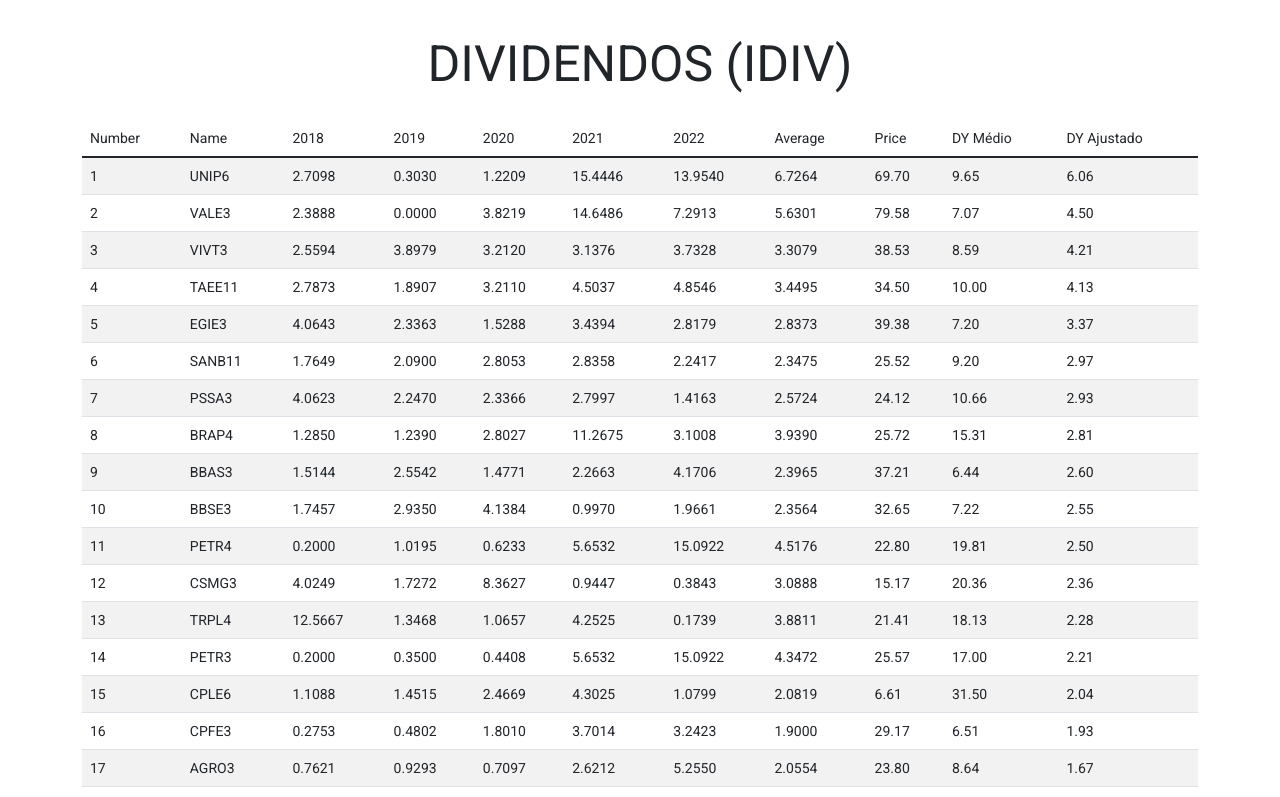
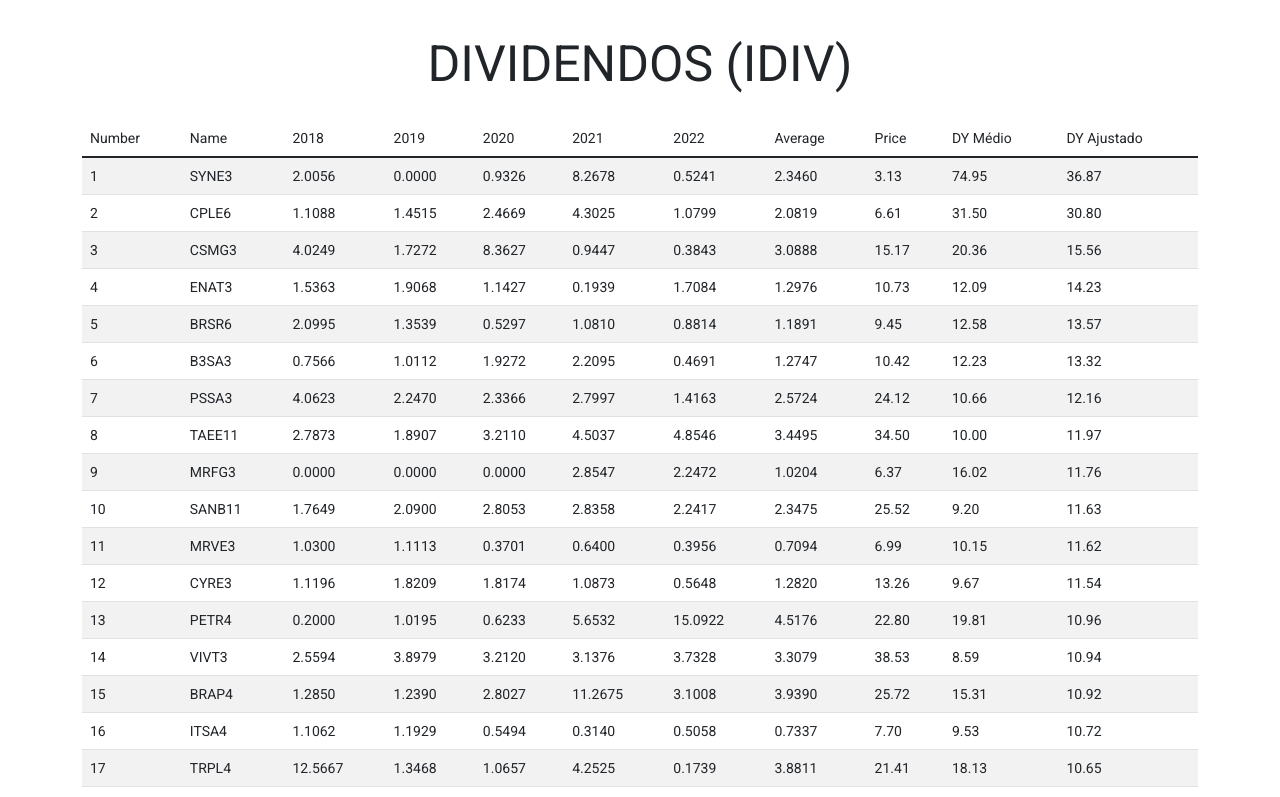
Before and after one commit to MateusSchulz/dividendos, an Angular app: page / in a window 1280 px wide. Shown: the top 797 px of the page. Built offline with nearby package versions, Linux system fonts and the light colour scheme.

Commit message:
fix bug in ajustedDY

```diff
--- a/src/app/app.component.ts
+++ b/src/app/app.component.ts
@@ -130,7 +130,8 @@
     const adjustedDividends = years.filter(year => year !== max && year !== min)
     const somar = (a: number, b: number) => a + b
     const totalAdjustedDividends = adjustedDividends.reduce(somar)
-    return totalAdjustedDividends / 3
+    const averageTotalAdjustedDividends = totalAdjustedDividends / 3
+    return (averageTotalAdjustedDividends / price) * 100
   }
 
   sortBy (prop: string) {
```
